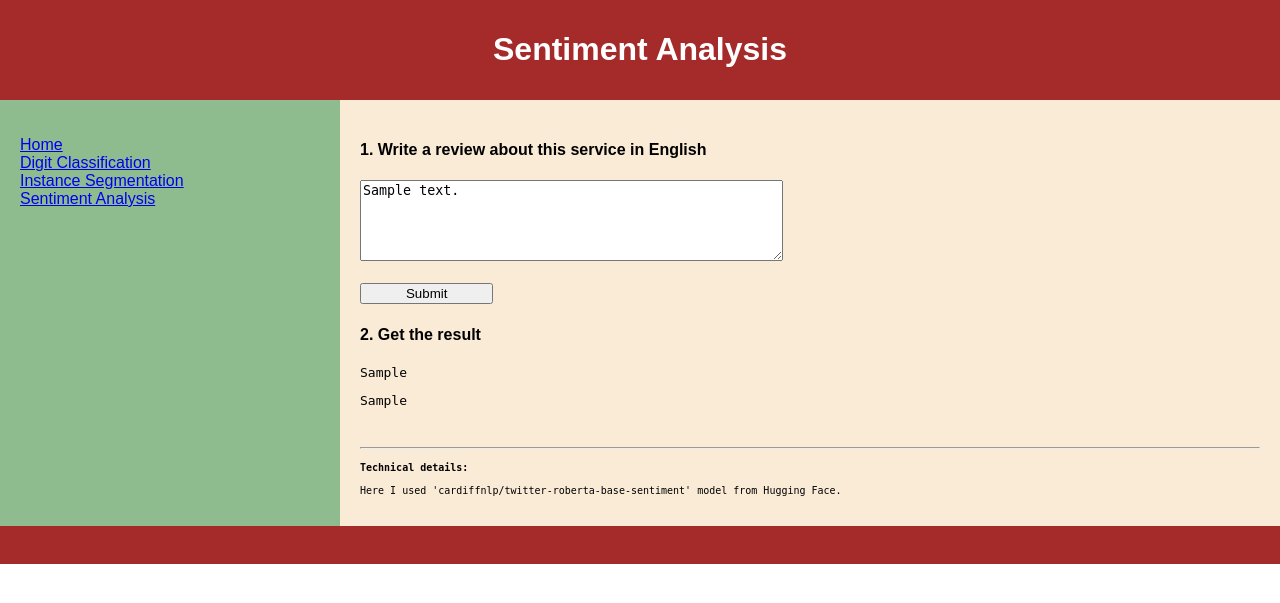
After one commit to ivan-kud/ml-service, a FastAPI app: template app/templates/pages/sentiment.html in a window 1280 px wide. The commit adds this page. Shown: the top 603 px of the page. Run offline with FastAPI, Linux system fonts and the light colour scheme; the template is opened without the code that fills it: most values are stand-ins (such as "Sample title", 1, 10 or a date in 2020).

Commit message:
add sentiment analysis

```diff
--- a/app/src/app.py
+++ b/app/src/app.py
@@ -5,6 +5,7 @@ from fastapi.templating import Jinja2Templates
 
 from . import digit
 from . import instance
+from . import sentiment
 
 
 app = FastAPI()
@@ -44,3 +45,17 @@ def predict_instance(request: Request,
     response_data = instance.get_response_data(file)
     response_data.update({'request': request})
     return templates.TemplateResponse('pages/instance.html', response_data)
+
+
+@app.get('/sentiment', response_class=HTMLResponse)
+def read_digit(request: Request):
+    return templates.TemplateResponse('pages/sentiment.html',
+                                      {'request': request})
+
+
+@app.post('/sentiment', response_class=HTMLResponse)
+def predict_digit(request: Request,
+                  text: str = Form()):
+    response_data = sentiment.get_response_data(text)
+    response_data.update({'request': request})
+    return templates.TemplateResponse('pages/sentiment.html', response_data)
--- /dev/null
+++ b/app/src/sentiment.py
@@ -0,0 +1,45 @@
+import torch
+from transformers import AutoModelForSequenceClassification
+from transformers import AutoTokenizer
+
+
+MODEL = 'cardiffnlp/twitter-roberta-base-sentiment'
+LABELS = ['negative', 'neutral', 'positive']
+
+
+def preprocess_text(text: str) -> str:
+    """Preprocess text (username and link placeholders)"""
+    preprocessed_text = []
+    for t in text.split(' '):
+        t = '@user' if t.startswith('@') and len(t) > 1 else t
+        t = 'http' if t.startswith('http') else t
+        preprocessed_text.append(t)
+    return ' '.join(preprocessed_text)
+
+
+def get_response_data(text: str) -> dict:
+    # Check the input
+    if len(text.strip()) < 1:
+        return {'output1': 'Write a review please.'}
+
+    # Preprocessed text
+    preprocessed_text = preprocess_text(text)
+    encoded_input = tokenizer(preprocessed_text, return_tensors='pt')
+
+    # Predict
+    with torch.no_grad():
+        logits = model(**encoded_input).logits
+    probabilities = torch.nn.Softmax(dim=1)(logits)
+    proba = probabilities.max().item()
+    class_id = logits.argmax().item()
+    label = LABELS[class_id]
+
+    return {
+        'text': text,
+        'output1': 'Label: ' + label,
+        'output2': 'Confidence: ' + f'{100*proba:.2f} %',
+    }
+
+
+tokenizer = AutoTokenizer.from_pretrained(MODEL)
+model = AutoModelForSequenceClassification.from_pretrained(MODEL)
--- /dev/null
+++ b/app/static/js/sentiment.js
@@ -0,0 +1,17 @@
+text = document.getElementById('text');
+output1 = document.getElementById('output1');
+output2 = document.getElementById('output2');
+submit = document.getElementById('submitBtn');
+
+function submitForm() {
+    if (text.value < 1) {
+        output1.innerHTML = 'Write a review please.';
+        output2.innerHTML = '&nbsp';
+    }
+    else {
+        output1.innerHTML = 'Processing… Please wait.';
+        output2.innerHTML = '&nbsp';
+        document.getElementById('myForm').submit();
+        submit.disabled = true;
+    }
+}
--- a/app/templates/components/navigation.html
+++ b/app/templates/components/navigation.html
@@ -3,5 +3,6 @@
         <li><a href="/">Home</a></li>
         <li><a href="/digit">Digit Classification</a></li>
         <li><a href="/instance">Instance Segmentation</a></li>
+        <li><a href="/sentiment">Sentiment Analysis</a></li>
     </ul>
 </nav>
--- /dev/null
+++ b/app/templates/pages/sentiment.html
@@ -0,0 +1,24 @@
+{% extends 'shared/base.html' %}
+
+{% block title %}Sentiment analysis{% endblock %}
+
+{% block header %}<h1>Sentiment Analysis</h1>{% endblock %}
+
+{% block page_content %}
+<form id="myForm" method="post">
+    <h4>1. Write a review about this service in English</h4>
+    <textarea id="text" name="text" maxlength="300" cols="50" rows="5" style="max-width:100%;">{{ text }}</textarea>
+    <br>
+    <br>
+    <input type="button" id="submitBtn" value="Submit" onclick="submitForm()" style="width: 10em;">
+    <h4>2. Get the result</h4>
+    <p class="output" id="output1">{{ output1 }}&nbsp</p>
+    <p class="output" id="output2">{{ output2 }}&nbsp</p>
+</form>
+<br>
+<hr>
+<b class="details">Technical details:</b>
+<p class="details">Here I used 'cardiffnlp/twitter-roberta-base-sentiment' model from Hugging Face.</p>
+{% endblock %}
+
+{% block scripts %}<script src="/static/js/sentiment.js"></script>{% endblock %}
--- a/requirements.txt
+++ b/requirements.txt
@@ -5,6 +5,7 @@ python-multipart
 jinja2
 Pillow
 numpy
+opencv-python
 torch==1.13.1
 torchvision==0.14.1
-opencv-python
+transformers==4.27.3
```
Also changed, not shown: README.md, 1 other file.
